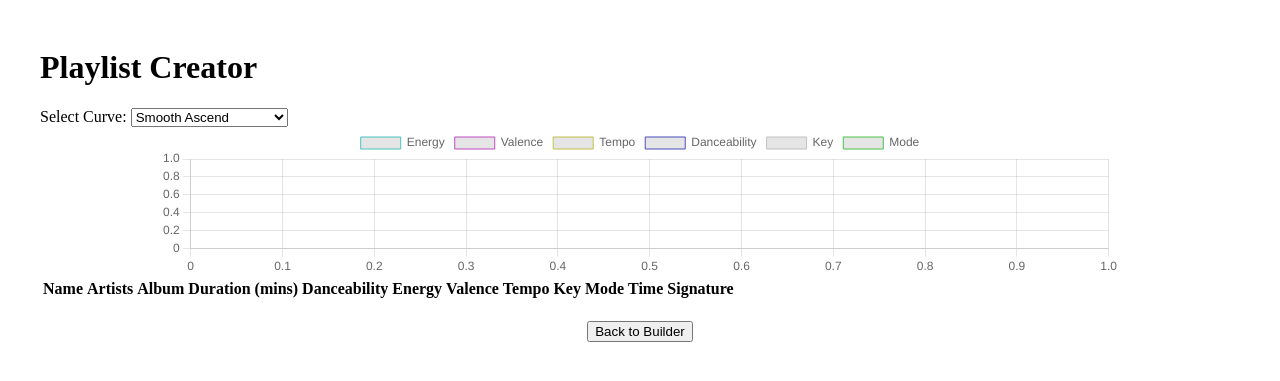
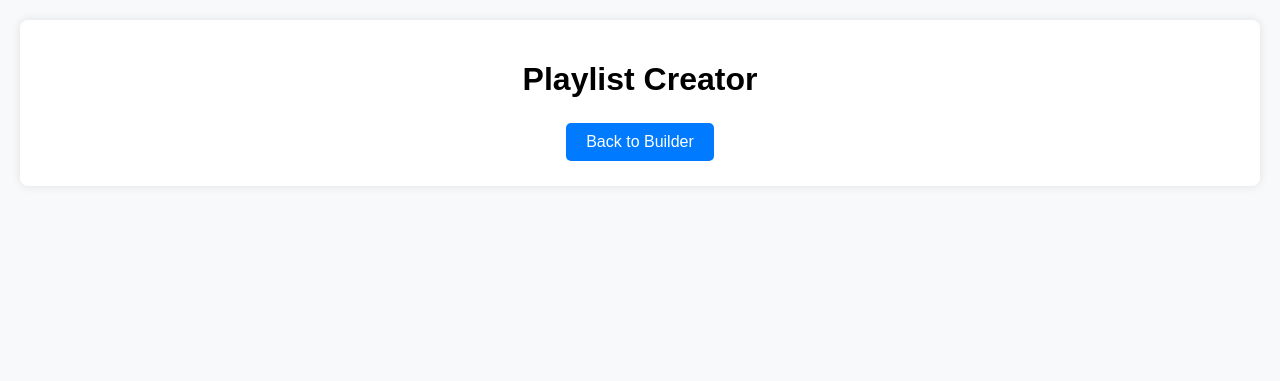
Before and after one commit to liamcooneyh/blurbier, a Flask app: template templates/playlist_creator.html in a window 1280 px wide. Shown: the top 381 px of the page. Run offline with Flask 3, Linux system fonts and the light colour scheme; the template is opened without the code that fills it, so the values that code supplies are empty; some libraries are stand-ins or nearby versions.

Commit message:
Stable build. Simplifies playlist_creator page. Adds sorting algorithm and disables user sorting

```diff
--- a/static/css/playlist_creator.css
+++ b/static/css/playlist_creator.css
@@ -1,35 +1,67 @@
+body {
+    font-family: Arial, sans-serif;
+    background-color: #f8f9fa;
+    margin: 0;
+    padding: 20px;
+}
+
 .container {
     max-width: 1200px;
     margin: 0 auto;
+    background-color: #fff;
     padding: 20px;
+    box-shadow: 0 0 10px rgba(0, 0, 0, 0.1);
+    border-radius: 8px;
 }
 
-.track-list {
-    list-style-type: none;
-    padding: 0;
+h1 {
+    text-align: center;
+    margin-bottom: 20px;
 }
 
-.track-list li {
+table.dataTable {
+    width: 100%;
+    border-collapse: collapse;
+    margin-top: 20px;
+    text-align: left;
+}
+
+table.dataTable th,
+table.dataTable td {
     padding: 10px;
-    border: 1px solid #ccc;
-    margin: 5px 0;
-    cursor: grab;
+    text-align: left;
+    border-bottom: 1px solid #ddd;
+}
+
+table.dataTable th {
+    background-color: #f2f2f2;
+}
+
+table.dataTable tbody tr:hover {
+    background-color: #f1f1f1;
+}
+
+.dataTables_scroll {
+    overflow: auto;
+    height: 500px;
 }
 
 .button-container {
     text-align: center;
-    margin: 20px 0;
+    margin-top: 20px;
 }
 
-.chart-container {
-    width: 80%;
-    height: 20%;
-    margin: 0 auto;
+.button-container button {
+    background-color: #007bff;
+    color: white;
+    border: none;
+    padding: 10px 20px;
+    font-size: 16px;
+    cursor: pointer;
+    border-radius: 5px;
+    margin: 5px;
 }
 
-.slider-container {
-    width: 80%;
-    margin: 10px auto;
-    transform: scale(1);
-    transform-origin: 0 0;
+.button-container button:hover {
+    background-color: #0056b3;
 }
--- a/static/js/chart_setup.js
+++ /dev/null
@@ -1,45 +0,0 @@
-document.addEventListener('DOMContentLoaded', function() {
-    const ctx = document.getElementById('curveChart').getContext('2d');
-    window.curveChart = new Chart(ctx, {
-        type: 'line',
-        data: {
-            labels: [],
-            datasets: [
-                { label: 'Energy', data: [], borderColor: 'rgba(75, 192, 192, 1)', borderWidth: 1, fill: false },
-                { label: 'Valence', data: [], borderColor: 'rgba(192, 75, 192, 1)', borderWidth: 1, fill: false },
-                { label: 'Tempo', data: [], borderColor: 'rgba(192, 192, 75, 1)', borderWidth: 1, fill: false },
-                { label: 'Danceability', data: [], borderColor: 'rgba(75, 75, 192, 1)', borderWidth: 1, fill: false },
-                { label: 'Key', data: [], borderColor: 'rgba(192, 192, 192, 1)', borderWidth: 1, fill: false },
-                { label: 'Mode', data: [], borderColor: 'rgba(75, 192, 75, 1)', borderWidth: 1, fill: false }
-            ]
-        },
-        options: {
-            responsive: true,
-            maintainAspectRatio: false,
-            scales: {
-                x: { type: 'linear', position: 'bottom' },
-                y: { beginAtZero: true, max: 1 }
-            }
-        }
-    });
-
-    function updateChart(tracks) {
-        const energyData = tracks.map(track => track.audio_features ? track.audio_features.energy : 0);
-        const valenceData = tracks.map(track => track.audio_features ? track.audio_features.valence : 0);
-        const tempoData = tracks.map(track => track.audio_features ? track.audio_features.tempo : 0);
-        const danceabilityData = tracks.map(track => track.audio_features ? track.audio_features.danceability : 0);
-        const keyData = tracks.map(track => track.audio_features ? track.audio_features.key / 12 : 0);
-        const modeData = tracks.map(track => track.audio_features ? track.audio_features.mode : 0);
-
-        window.curveChart.data.labels = tracks.map((_, index) => index);
-        window.curveChart.data.datasets[0].data = energyData;
-        window.curveChart.data.datasets[1].data = valenceData;
-        window.curveChart.data.datasets[2].data = tempoData;
-        window.curveChart.data.datasets[3].data = danceabilityData;
-        window.curveChart.data.datasets[4].data = keyData;
-        window.curveChart.data.datasets[5].data = modeData;
-        window.curveChart.update();
-    }
-
-    window.updateChart = updateChart; // Expose function globally for use in other scripts
-});
--- a/static/js/data_handling.js
+++ b/static/js/data_handling.js
@@ -16,6 +16,8 @@ document.addEventListener('DOMContentLoaded', function() {
 
     if (data.tracks) {
         const table = document.createElement('table');
+        table.id = "track-list-table";
+        table.classList.add("display");
         table.innerHTML = `
             <thead>
                 <tr>
@@ -37,7 +39,17 @@ document.addEventListener('DOMContentLoaded', function() {
         trackList.appendChild(table);
 
         const tbody = table.querySelector('tbody');
-        data.tracks.forEach(track => {
+
+        // Sort tracks optimally
+        const sortedTracks = data.tracks.sort((a, b) => {
+            return a.audio_features.key - b.audio_features.key ||
+                   a.audio_features.mode - b.audio_features.mode ||
+                   a.audio_features.time_signature - b.audio_features.time_signature ||
+                   a.audio_features.energy - b.audio_features.energy ||
+                   a.audio_features.valence - b.audio_features.valence;
+        });
+
+        sortedTracks.forEach(track => {
             const row = document.createElement('tr');
             row.dataset.track = encodeURIComponent(JSON.stringify(track)); // Add dataset attribute for later use
             row.innerHTML = `
@@ -55,6 +67,20 @@ document.addEventListener('DOMContentLoaded', function() {
             `;
             tbody.appendChild(row);
         });
+
+        // Initialize DataTable with scrollable body
+        $(document).ready(function() {
+            $('#track-list-table').DataTable({
+                scrollY: '420px',
+                scrollCollapse: true,
+                paging: false,
+                searching: false,
+                info: true,
+                columnDefs: [
+                    { targets: '_all', className: 'dt-left' }
+                ]
+            });
+        });
     }
 
     // Data handling functions
--- a/static/js/event_handling.js
+++ /dev/null
@@ -1,168 +0,0 @@
-document.addEventListener('DOMContentLoaded', function() {
-    document.getElementById('curve-select').addEventListener('change', function() {
-        const selectedCurve = this.value;
-        const tracksParam = localStorage.getItem('selectedTracks');
-
-        let data;
-        try {
-            data = { tracks: JSON.parse(tracksParam) };
-        } catch (e) {
-            console.error('Error parsing tracks:', e);
-            return;
-        }
-
-        const totalTime = data.tracks.reduce((sum, track) => sum + track.duration, 0);
-
-        let curveData = [];
-        if (selectedCurve === 'smooth_ascend') {
-            curveData = generateSmoothAscendCurve(totalTime, data.tracks.length);
-        } else if (selectedCurve === 'energetic_peaks') {
-            curveData = generateEnergeticPeaksCurve(totalTime, data.tracks.length);
-        } else if (selectedCurve === 'evening_chill') {
-            curveData = generateEveningChillCurve(totalTime, data.tracks.length);
-        } else if (selectedCurve === 'dynamic_rollercoaster') {
-            curveData = generateDynamicRollercoasterCurve(totalTime, data.tracks.length);
-        } else if (selectedCurve === 'mellow_vibes') {
-            curveData = generateMellowVibesCurve(totalTime, data.tracks.length);
-        }
-
-        console.log('Generated Curve Data:', curveData);  // Debugging output
-
-        arrangeTracksByCurve(curveData, selectedCurve);
-    });
-
-    function arrangeTracksByCurve(curveData, selectedCurve) {
-        const tracksParam = localStorage.getItem('selectedTracks');
-
-        let data;
-        try {
-            data = { tracks: JSON.parse(tracksParam) };
-        } catch (e) {
-            console.error('Error parsing tracks:', e);
-            return;
-        }
-
-        const tracks = [...data.tracks];
-        const metrics = tracks.map(track => {
-            const audioFeatures = track.audio_features || {};
-            return {
-                energy: audioFeatures.energy || 0,
-                valence: audioFeatures.valence || 0,
-                tempo: audioFeatures.tempo || 0,
-                danceability: audioFeatures.danceability || 0,
-                key: audioFeatures.key || 0,
-                mode: audioFeatures.mode || 0,
-                time_signature: audioFeatures.time_signature || 0
-            };
-        });
-
-        const filteredTracks = filterTracksByCurve(tracks, metrics, selectedCurve);
-        const filteredMetrics = metrics.filter((_, index) => filteredTracks.includes(tracks[index]));
-
-        const sortedIndices = getSortedIndicesByCurve(filteredMetrics, curveData);
-        const sortedTracks = sortedIndices.map(index => filteredTracks[index]);
-
-        const tbody = document.querySelector('#track-list tbody');
-        tbody.innerHTML = '';
-        sortedTracks.forEach(track => {
-            const row = document.createElement('tr');
-            row.innerHTML = `
-                <td>${track.name}</td>
-                <td>${track.artists.join(', ')}</td>
-                <td>${track.album}</td>
-                <td>${(track.duration / 60000).toFixed(2)}</td>
-                <td>${track.audio_features.danceability}</td>
-                <td>${track.audio_features.energy}</td>
-                <td>${track.audio_features.valence}</td>
-                <td>${track.audio_features.tempo}</td>
-                <td>${getKeyMapping(track.audio_features.key)}</td>
-                <td>${getModeMapping(track.audio_features.mode)}</td>
-                <td>${track.audio_features.time_signature}</td>
-            `;
-            tbody.appendChild(row);
-        });
-
-        updateChart(sortedTracks);
-    }
-
-    function filterTracksByCurve(tracks, metrics, selectedCurve) {
-        const thresholds = getCurveThresholds(selectedCurve);
-        return tracks.filter((track, index) => {
-            const metric = metrics[index];
-            return (
-                metric.energy >= thresholds.energy.min && metric.energy <= thresholds.energy.max &&
-                metric.valence >= thresholds.valence.min && metric.valence <= thresholds.valence.max &&
-                metric.tempo >= thresholds.tempo.min && metric.tempo <= thresholds.tempo.max &&
-                metric.danceability >= thresholds.danceability.min && metric.danceability <= thresholds.danceability.max
-            );
-        });
-    }
-
-    function getCurveThresholds(selectedCurve) {
-        switch (selectedCurve) {
-            case 'smooth_ascend':
-                return {
-                    energy: { min: 0.2, max: 0.8 },
-                    valence: { min: 0.2, max: 0.8 },
-                    tempo: { min: 80, max: 120 },
-                    danceability: { min: 0.2, max: 0.8 }
-                };
-            case 'energetic_peaks':
-                return {
-                    energy: { min: 0.0, max: 1.0 }, // Allow all energy levels for peaks
-                    valence: { min: 0.0, max: 1.0 },
-                    tempo: { min: 0.0, max: 1.0 },
-                    danceability: { min: 0.0, max: 1.0 }
-                };
-            case 'evening_chill':
-                return {
-                    energy: { min: 0.1, max: 0.5 },
-                    valence: { min: 0.1, max: 0.5 },
-                    tempo: { min: 60, max: 100 },
-                    danceability: { min: 0.1, max: 0.5 }
-                };
-            case 'dynamic_rollercoaster':
-                return {
-                    energy: { min: 0.0, max: 1.0 }, // Allow all energy levels for dynamic changes
-                    valence: { min: 0.0, max: 1.0 },
-                    tempo: { min: 0.0, max: 1.0 },
-                    danceability: { min: 0.0, max: 1.0 }
-                };
-            case 'mellow_vibes':
-                return {
-                    energy: { min: 0.3, max: 0.6 },
-                    valence: { min: 0.3, max: 0.6 },
-                    tempo: { min: 70, max: 110 },
-                    danceability: { min: 0.3, max: 0.6 }
-                };
-            default:
-                return {
-                    energy: { min: 0.0, max: 1.0 },
-                    valence: { min: 0.0, max: 1.0 },
-                    tempo: { min: 0.0, max: 1.0 },
-                    danceability: { min: 0.0, max: 1.0 }
-                };
-        }
-    }
-
-    function getSortedIndicesByCurve(metrics, curveData) {
-        return metrics.map((metric, index) => ({
-            index,
-            score: Math.abs(metric.energy - curveData[index].energy) +
-                   Math.abs(metric.valence - curveData[index].valence) +
-                   Math.abs(metric.tempo - curveData[index].tempo) +
-                   harmonicCompatibility(metric.key, metric.mode, curveData[index].key, curveData[index].mode)
-        }))
-        .sort((a, b) => a.score - b.score)
-        .map(item => item.index);
-    }
-
-    function harmonicCompatibility(key1, mode1, key2, mode2) {
-        const distance = Math.min(
-            Math.abs(key1 - key2),
-            12 - Math.abs(key1 - key2)
-        );
-        const modeBonus = mode1 === mode2 ? 0 : 1;
-        return distance + modeBonus;
-    }
-});
--- a/templates/playlist_creator.html
+++ b/templates/playlist_creator.html
@@ -10,46 +10,13 @@
 <body>
     <div class="container">
         <h1>Playlist Creator</h1>
-        <div class="form-group">
-            <label for="curve-select">Select Curve:</label>
-            <select id="curve-select">
-                <option value="smooth_ascend">Smooth Ascend</option>
-                <option value="energetic_peaks">Energetic Peaks</option>
-                <option value="evening_chill">Evening Chill</option>
-                <option value="dynamic_rollercoaster">Dynamic Rollercoaster</option>
-                <option value="mellow_vibes">Mellow Vibes</option>
-            </select>
-        </div>
-        <div class="chart-container">
-            <canvas id="curveChart"></canvas>
-        </div>
-        <table id="track-list" class="display">
-            <thead>
-                <tr>
-                    <th>Name</th>
-                    <th>Artists</th>
-                    <th>Album</th>
-                    <th>Duration (mins)</th>
-                    <th>Danceability</th>
-                    <th>Energy</th>
-                    <th>Valence</th>
-                    <th>Tempo</th>
-                    <th>Key</th>
-                    <th>Mode</th>
-                    <th>Time Signature</th>
-                </tr>
-            </thead>
-            <tbody></tbody>
-        </table>
+        <div id="track-list" class="dataTables_wrapper"></div>
         <div class="button-container">
             <button id="back-to-builder">Back to Builder</button>
         </div>
     </div>
-    <script src="https://code.jquery.com/jquery-3.5.1.js"></script>
+    <script src="https://code.jquery.com/jquery-3.5.1.min.js"></script>
     <script src="https://cdn.datatables.net/1.10.24/js/jquery.dataTables.min.js"></script>
-    <script src="https://cdn.jsdelivr.net/npm/chart.js"></script>
     <script src="/static/js/data_handling.js"></script>
-    <script src="/static/js/chart_setup.js"></script>
-    <script src="/static/js/event_handling.js"></script>
 </body>
 </html>
```
Also changed, not shown: 1 other file.
